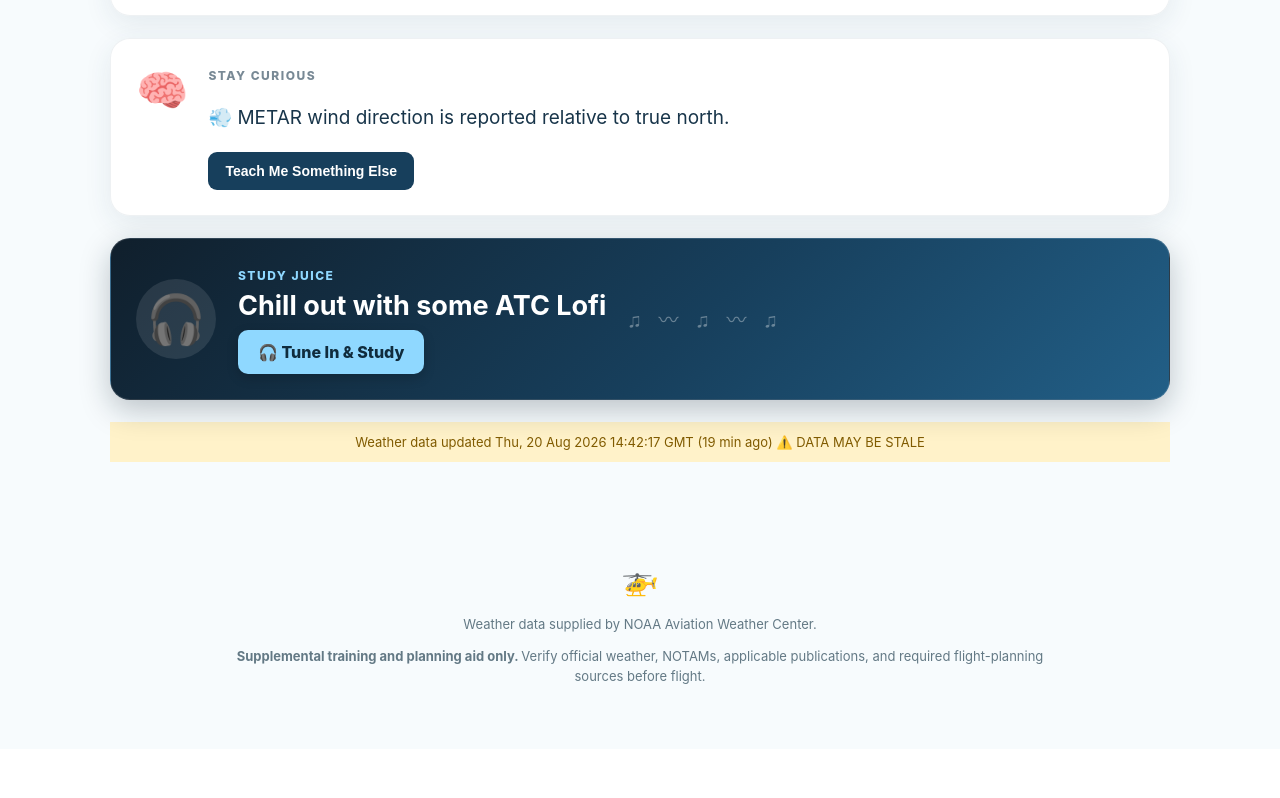
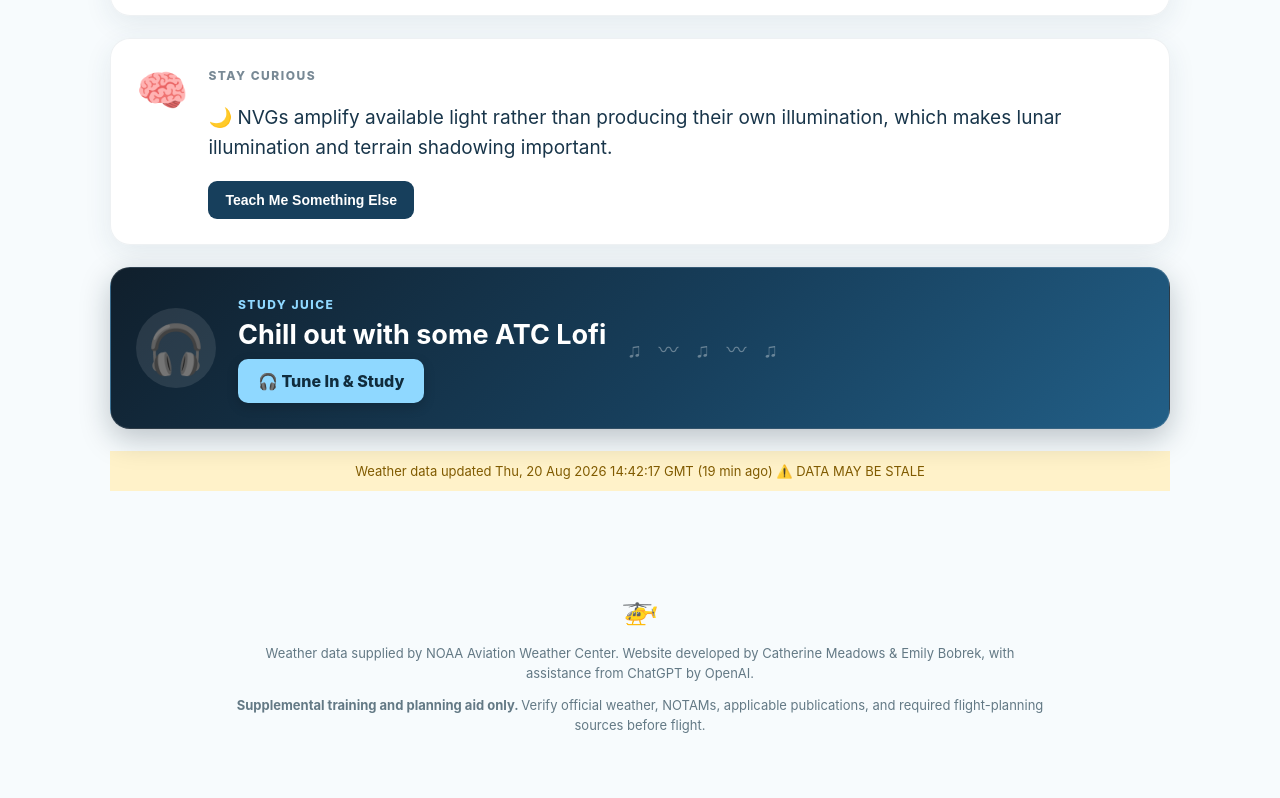
Before and after one commit to catherinemeadows/collectively_confused, a plain HTML site: page index.html in a window 1280 px wide. Shown: the part 2241-3039 px from the top of the page. Before the commit the page ends 2990 px from the top, so only its background shows below. Drawn offline with Linux system fonts and the light colour scheme.

Commit message:
new facts and updated footer

```diff
--- a/app.js
+++ b/app.js
@@ -39,7 +39,7 @@ const destinations = [
 
 const aviationFacts = [
 
-    "🚁 Effective translational lift occurs as the rotor system moves into relatively undisturbed air, increasing rotor efficiency.",
+    "🚁 Effective translational lift occurs as the rotor system moves into relatively undisturbed air, increasing rotor efficiency. The flow of air through the rotor disk is more horizontal, which reduces induced velocity and induced drag.",
 
     "🌡️ A decreasing temperature–dew point spread generally indicates increasing relative humidity and a greater potential for clouds or fog.",
 
@@ -55,19 +55,17 @@ const aviationFacts = [
 
     "📡 A METAR describes observed weather conditions at or near an aerodrome. A TAF is a forecast.",
 
-    "⚡ Convective SIGMETs identify significant convective weather and should get your attention regardless of aircraft category.",
-
     "🚁 Rotor blades experience dissymmetry of lift in forward flight because the advancing blade sees a higher relative velocity than the retreating blade.",
 
     "🛩️ Pressure altitude is the altitude indicated when the altimeter is set to 29.92 inHg.",
 
     "🌫️ Radiation fog commonly favors clear skies, light winds, and enough low-level moisture for the surface temperature to cool toward the dew point.",
 
-    "🚁 Translating tendency is the lateral tendency caused by tail rotor thrust in a single-main-rotor helicopter.",
+    "🚁 Tail rotor thrust counters the torque effect but also results in a drift-called translating tendency.",
 
-    "🧠 The atmosphere doesn't care how badly you want to fly. Always have an escape plan.",
+    "🚁 The FAA Helicopter Flying Handbook notes that high humidity can produce roughly a 3 to 4% performance reduction compared with dry air at the same altitude and temperature.",
 
-    "🛬 A stabilized approach is much easier to salvage before it becomes an unstabilized landing.",
+    "🌊 Water can be your windsock. FAA helicopter guidance includes visual wind estimates from water: increasing ripples, waves, whitecaps, and spray can help indicate wind strength when you're operating away from a weather station.",
 
     "🌬️ Gusty surface winds often indicate mechanical turbulence when strong winds interact with buildings, trees, and terrain."
 
--- a/index.html
+++ b/index.html
@@ -540,7 +540,7 @@
     </div>
 
     <p>
-        Weather data supplied by NOAA Aviation Weather Center.
+        Weather data supplied by NOAA Aviation Weather Center. Website developed by Catherine Meadows & Emily Bobrek, with assistance from ChatGPT by OpenAI.
     </p>
 
     <p>
```
